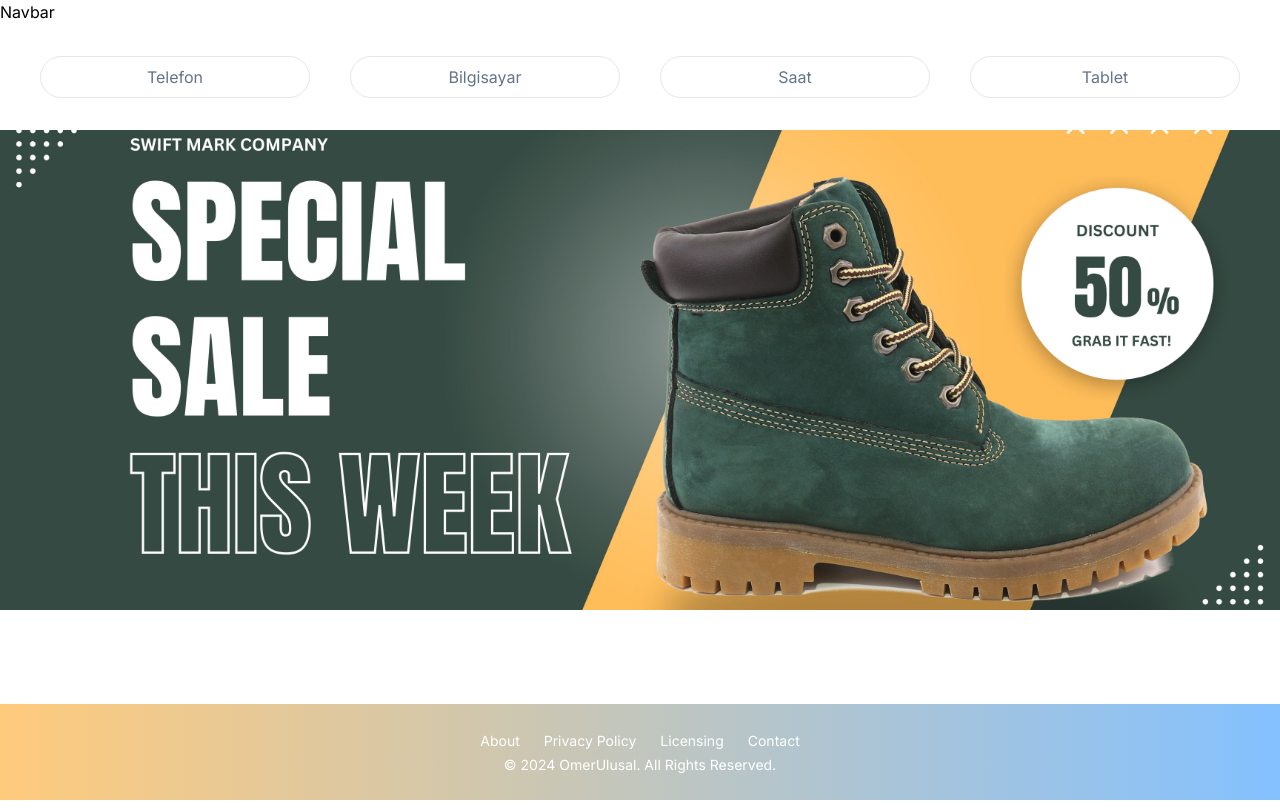
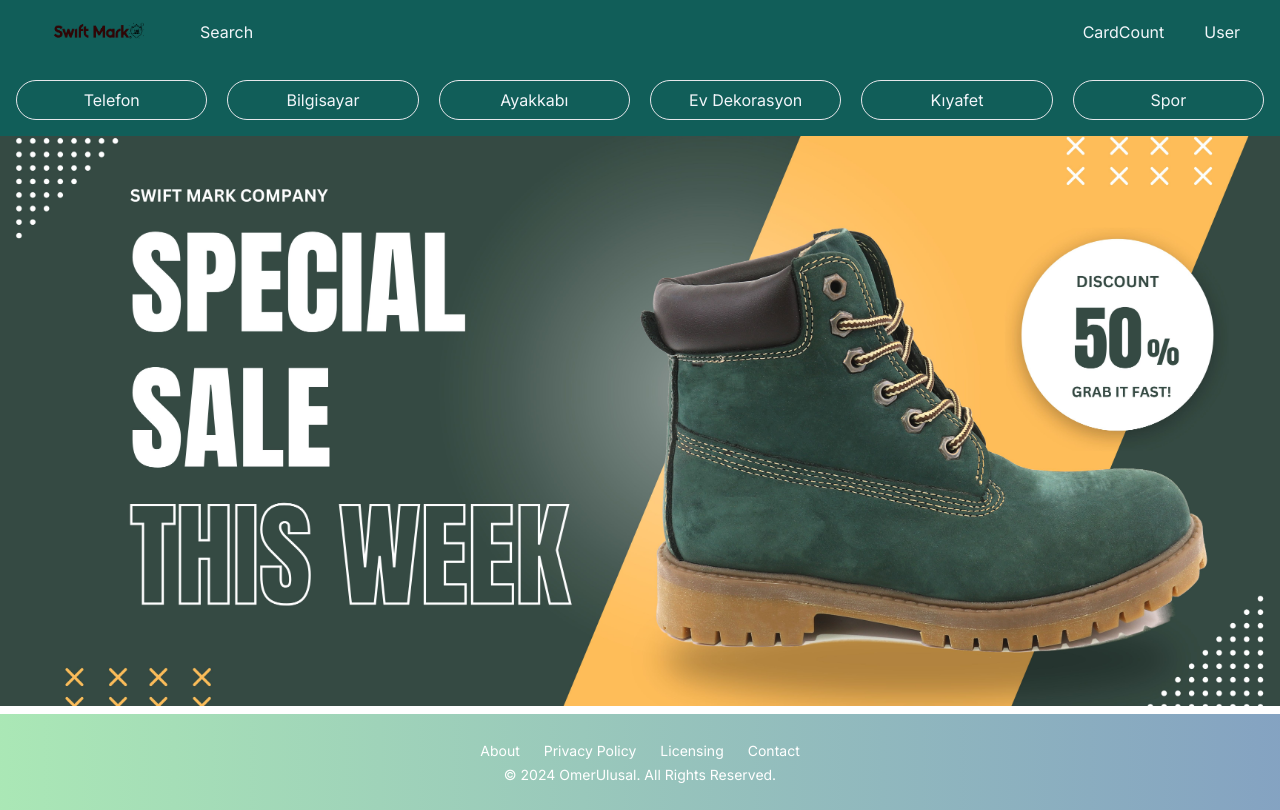
Before and after one commit to omerulusal/Swiftmark, a Next.js app: page / in a window 1280 px wide. Built offline with nearby package versions, Linux system fonts and the light colour scheme.

Commit message:
home_page_design

```diff
--- a/app/components/footer/Footer.tsx
+++ b/app/components/footer/Footer.tsx
@@ -1,6 +1,6 @@
 const Footer = () => {
     return (
-        <div className="w-full h-24 bg-gradient-to-r from-[#ffa72498] to-[#188bff88] md:mt-2 text-slate-100 flex items-center justify-center">
+        <div className="w-full h-24 bg-gradient-to-r from-[#77d9899f] to-[#19528c88] md:mt-2 text-slate-100 flex items-center justify-center">
             <footer className="p-4 md:p-6 text-center">
                 <ul className="flex flex-wrap items-center mt-3 sm:mt-0 justify-center">
                     <li>
--- a/app/components/home/Banner.tsx
+++ b/app/components/home/Banner.tsx
@@ -2,12 +2,16 @@
 
 const Banner = () => {
     return (
-        <div className="h-[480px] bg-black flex items-center justify-center">
-            <div className="h-full relative w-full object-cover">
-                <Image src={"/Banner1.jpg"} fill alt="Banner" className="object-cover" />
+        <div className="h-[570px] flex items-center justify-center">
+            <div className="h-full relative w-full">
+                <Image src={"/Banner1.jpg"} fill alt="Banner" className="object-cover object-center" />
             </div>
         </div>
     )
 }
 
 export default Banner
+
+/**
+ * Sonrasında Slider Ekle
+ */
--- a/app/components/home/Category.tsx
+++ b/app/components/home/Category.tsx
@@ -8,16 +8,22 @@
             name: "Bilgisayar"
         },
         {
-            name: "Saat"
+            name: "Ayakkabı"
         },
         {
-            name: "Tablet"
+            name: "Ev Dekorasyon"
+        },
+        {
+            name: "Kıyafet"
+        },
+        {
+            name: "Spor"
         },
     ]
     return (
-        <div className="flex items-center justify-center gap-3 md:gap-10 py-5 md:py-8 overflow-x-auto px-3 md:px-10 ">
+        <div className="flex items-center bg-teal-800 justify-center gap-3 md:gap-5 py-3 md:py-4 overflow-x-auto px-3 md:px-4 ">
             {categoryList.map((category, i) => (
-                <div className="border text-slate-500 rounded-full min-w-[120px] px-4 py-2 text-center flex flex-1 items-center justify-center cursor-pointer " key={i}>
+                <div className="border text-slate-100 h-10 duration-700 hover:font-bold hover:text-lg hover:bg-teal-700 rounded-full min-w-[120px] px-2 py-2 text-center flex flex-1 items-center justify-center cursor-pointer " key={i}>
                     {category.name}
                 </div>
             ))}
--- a/app/components/navbar/CardCount.tsx
+++ b/app/components/navbar/CardCount.tsx
@@ -1,9 +1,14 @@
-import React from 'react'
 
 const CardCount = () => {
   return (
-    <div>CardCount</div>
+    <div className="hidden md:flex">
+      CardCount
+    </div>
   )
 }
 
 export default CardCount
+
+/**
+ * md:flex ile pc de göruncek aynısını searchtada yaptım
+ */
--- a/app/components/navbar/Hamburger.tsx
+++ b/app/components/navbar/Hamburger.tsx
@@ -3,7 +3,7 @@
 
     return (
         <div className="relative flex md:hidden">
-            <button>
+            <button type='button' >
                 <GiHamburgerMenu />
             </button>
         </div>
@@ -11,3 +11,6 @@
 }
 
 export default Hamburger
+/**
+ * md:hidden ile pc altındaki cihazlarda göruncek
+ */
--- a/app/components/navbar/Logo.tsx
+++ b/app/components/navbar/Logo.tsx
@@ -1,8 +1,13 @@
-import React from 'react'
+"use client"
+import Image from "next/image"
+import { useRouter } from "next/navigation"
 
 const Logo = () => {
+  const router = useRouter();
   return (
-    <div>Logo</div>
+    <div className="cursor-pointer" onClick={() => router.push("/")}>
+      <Image alt="logo" src={"/swiftmark.png"} width={120} height={120} />
+    </div>
   )
 }
 
--- a/app/components/navbar/Navbar.tsx
+++ b/app/components/navbar/Navbar.tsx
@@ -1,8 +1,19 @@
 import React from 'react'
+import Logo from './Logo'
+import Search from './Search'
+import CardCount from './CardCount'
+import User from './User'
+import Hamburger from './Hamburger'
 
 const Navbar = () => {
   return (
-    <div>Navbar</div>
+    <div className='flex items-center justify-between gap-3 md:gap-10 px-3 md:px-10 h-16 bg-teal-800 text-slate-100'>
+      <Logo />
+      <Search />
+      <CardCount />
+      <User />
+      <Hamburger />
+    </div>
   )
 }
 
--- a/app/components/navbar/Search.tsx
+++ b/app/components/navbar/Search.tsx
@@ -1,9 +1,14 @@
-import React from 'react'
-
 const Search = () => {
   return (
-    <div>Search</div>
+    <div className="hidden md:flex flex-1">
+      Search
+    </div>
   )
 }
 
 export default Search
+
+
+/**
+ * flex-1 diger navbar elementlerinden daha fazla alan kaplamasını saglar.
+ */
```
